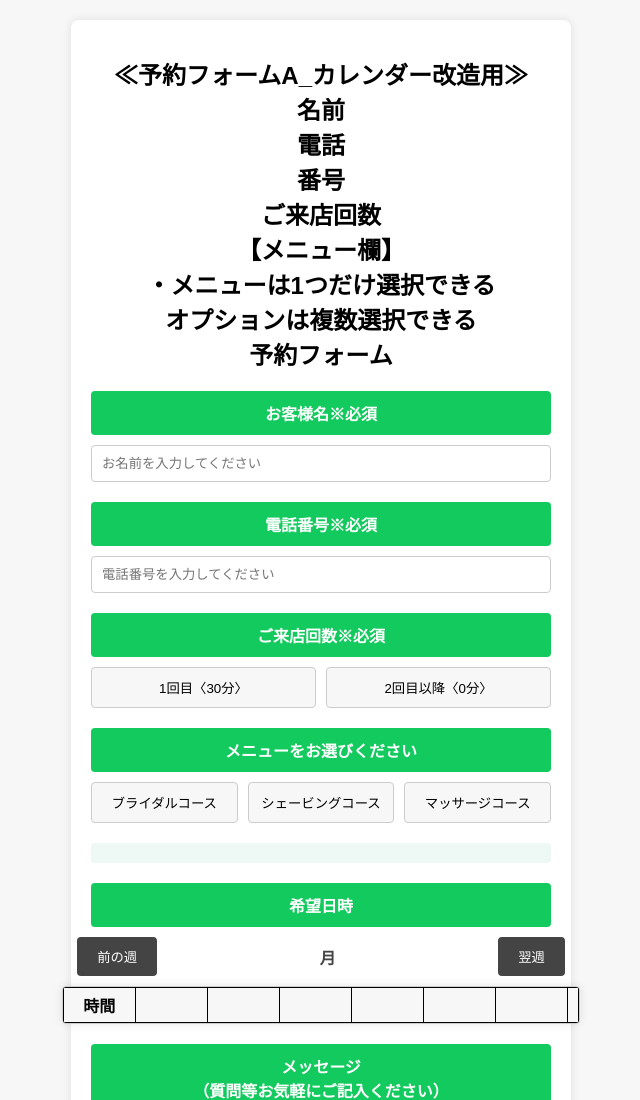
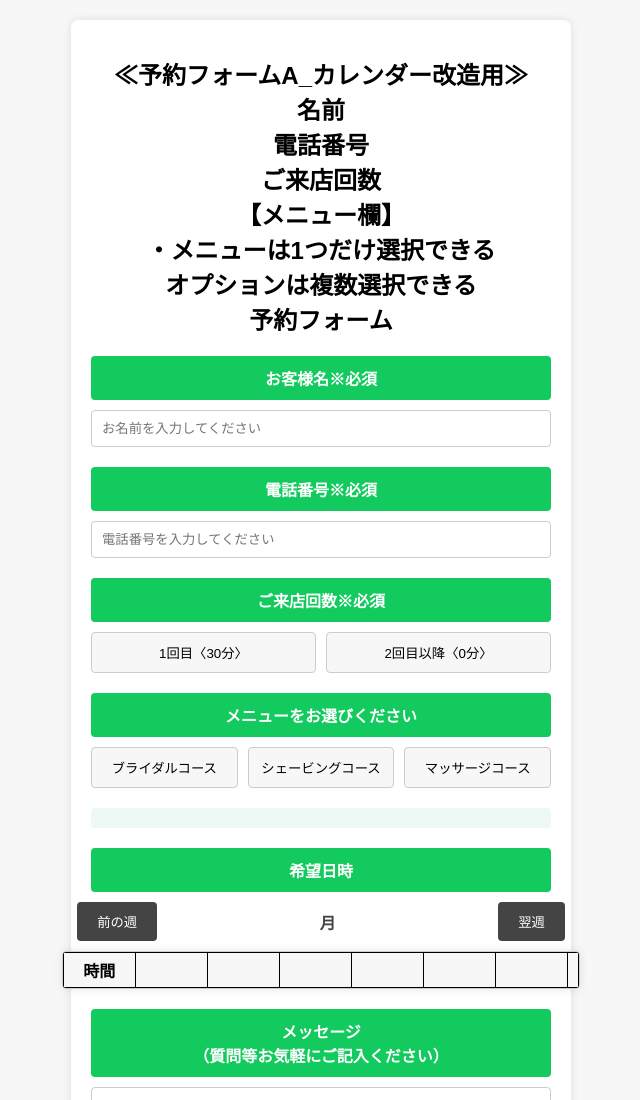
Before and after one commit to officialline0101/Basic-Reservation-Form-A, a plain HTML site: page index.html in a window 1280 px wide. Shown: the top 1100 px of the page, without its empty margins (319-959 px from the left). Drawn offline with Linux system fonts and the light colour scheme; a script that the page names is missing.

Commit message:
Update index.html

```diff
--- a/index.html
+++ b/index.html
@@ -274,7 +274,7 @@
 
 <body>
     <div class="container">
-        <h1>≪予約フォームA_カレンダー改造用≫<br>名前<br>電話<br>番号<br>ご来店回数<br>
+        <h1>≪予約フォームA_カレンダー改造用≫<br>名前<br>電話番号<br>ご来店回数<br>
             【メニュー欄】<br>・メニューは1つだけ選択できる
             <br>オプションは複数選択できる<br>予約フォーム</h1>
         <div class="label">お客様名※必須</div>
```
